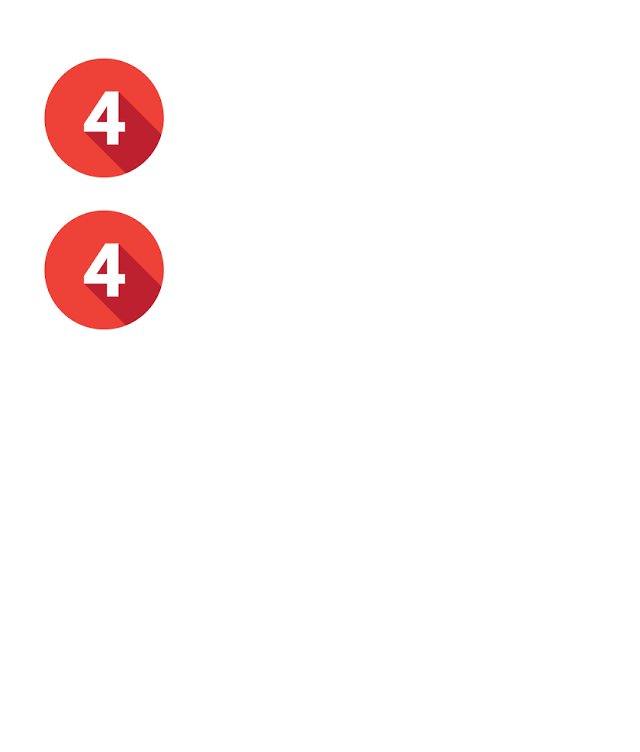
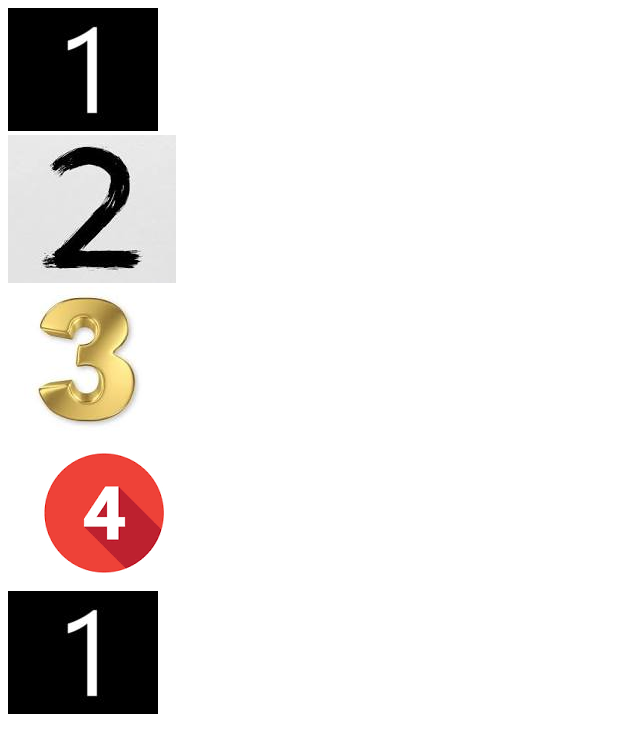
Before and after one commit to gi-ogawa/Click-to-switch-imagesThumbnails, a plain HTML site: page index.html in a window 1280 px wide. Shown: the whole page, without its empty margins (0-640 px from the left). Drawn offline with Linux system fonts and the light colour scheme.

Commit message:
index.htmlの作成経過

```diff
--- a/index.html
+++ b/index.html
@@ -11,13 +11,13 @@
     <div class="container">
       <div class="item-thumbnail">
         <div>
-          <img src="" class="thumb-img">
+          <img src="画像/download.jpg" class="thumb-img">
         </div>
         <div>
-          <img src="" class="thumb-img">
+          <img src="画像/download-1.jpg" class="thumb-img">
         </div>
         <div>
-          <img src="画像/download.png" class="thumb-img">
+          <img src="画像/download-2.jpg" class="thumb-img">
         </div>
         <div>
           <img src="画像/download.png" class="thumb-img">
@@ -25,6 +25,7 @@
 
       </div>
       <div class="item-mainvisual">
+        <img src="画像/download.jpg" id="mein">
 
       </div>
     </div>
```
